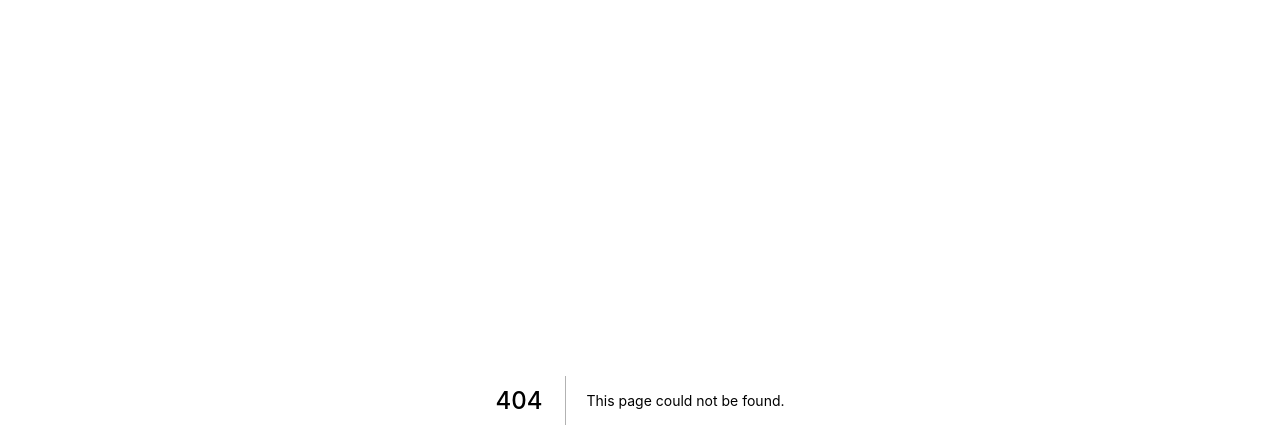
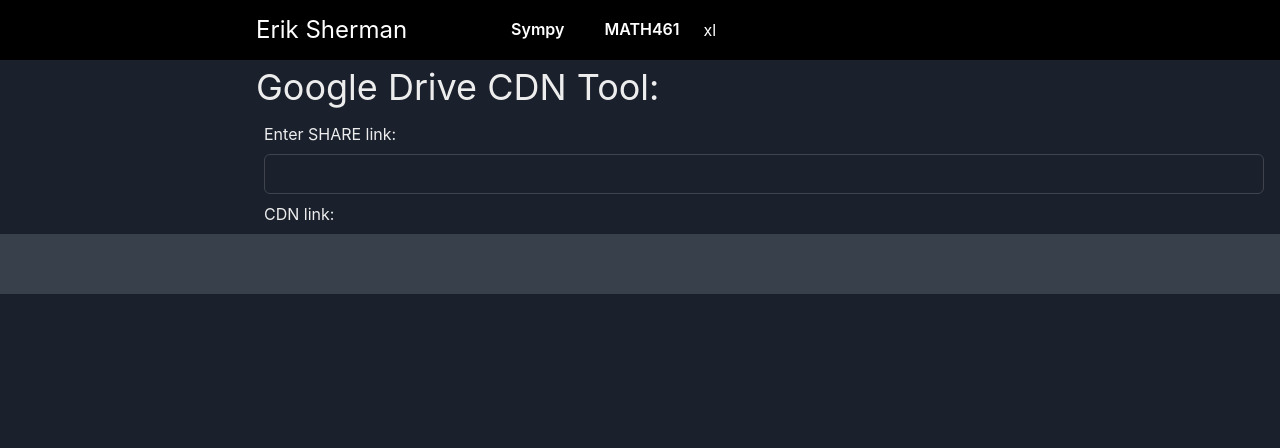
Before and after one commit to eriksherman/eriksherman-io, a Next.js app: page /drive in a window 1280 px wide. Before the commit this address had no page. Shown: the top 448 px of the page. Built offline with nearby package versions, Linux system fonts and the light colour scheme; a web font is replaced by a local one.

Commit message:
google drive cdn tool

```diff
--- /dev/null
+++ b/pages/drive.tsx
@@ -0,0 +1,68 @@
+import { HStack, Input, Stack, Text, toast, useToast } from '@chakra-ui/react'
+import Layout from 'components/layout'
+import { useState } from 'react'
+import { useForm } from 'react-hook-form'
+
+export default function GoogleDrive() {
+    const toast = useToast()
+    interface FormData {
+        inputUrl: string
+    }
+
+    const methods = useForm<FormData>({
+        defaultValues: {
+            inputUrl: '',
+        },
+    })
+
+    const [newUrl, setNewUrl] = useState<string | null>(null)
+
+    function onSubmit(data: FormData) {
+        console.log('submit', data.inputUrl)
+        const driveId = data.inputUrl.match(/\/d\/(.*)\/view?/)?.[1]
+        console.log('driveId', driveId)
+        if (driveId == null) {
+            toast({
+                title: 'Invalid Google Drive URL',
+                status: 'error',
+                duration: 5000,
+                isClosable: true,
+            })
+        } else {
+            const cdnUrl = `https://drive.google.com/uc?export=view&id=${driveId}`
+
+            setNewUrl(cdnUrl)
+        }
+    }
+
+    return (
+        <Layout>
+            <Text
+                as='h1'
+                fontSize='4xl'
+            >
+                Google Drive CDN Tool:
+            </Text>
+            <HStack
+                maxW='1200px'
+                width='90%'
+                gridGap={2}
+                padding={2}
+                alignItems='flex-start'
+            >
+                <Stack
+                    as='form'
+                    onSubmit={methods.handleSubmit(onSubmit)}
+                >
+                    <Text>Enter SHARE link: </Text>
+                    <Input
+                        {...methods.register('inputUrl')}
+                        width='1000px'
+                    />
+                    <Text>CDN link: </Text>
+                    {newUrl && <Text color='red.500'>{newUrl}</Text>}
+                </Stack>
+            </HStack>
+        </Layout>
+    )
+}
```
